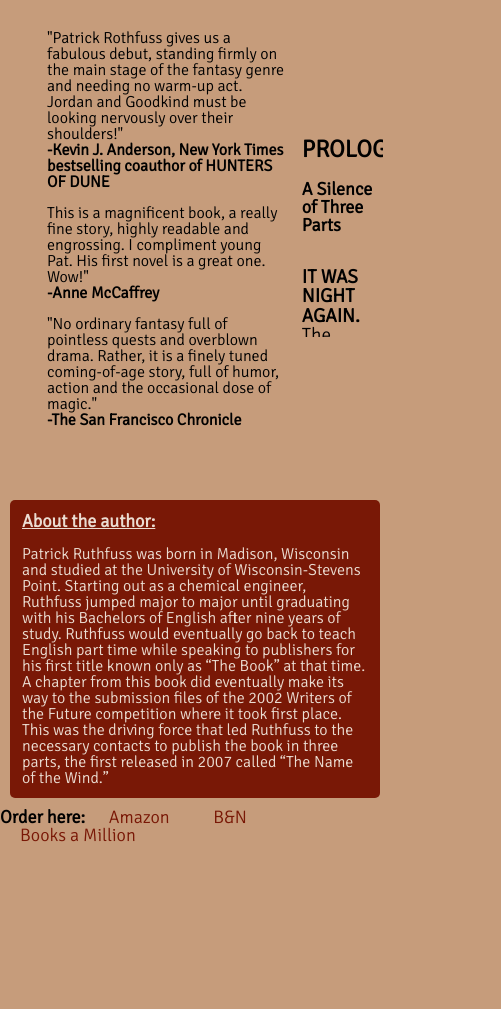
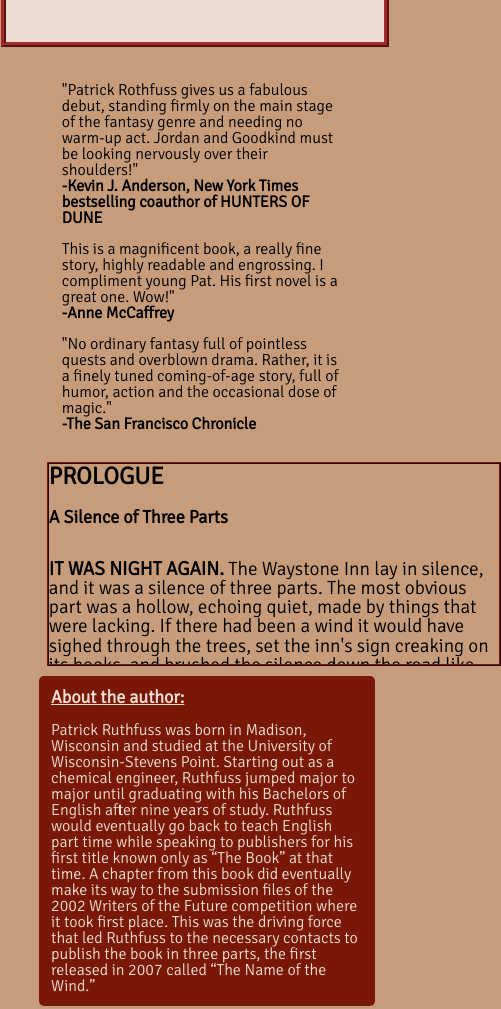
Before and after one commit to kwroldan/group-book-promo, a plain HTML site: page index.html in a window 390 px wide. Shown: the part 874-1883 px from the top of the page, 501 px wide, since content can reach past the window. Before the commit the page ends 1743 px from the top, so only its background shows below. Drawn offline with nearby package versions, Linux system fonts and the light colour scheme.

Commit message:
Add mobile formatting

```diff
--- a/index.css
+++ b/index.css
@@ -47,7 +47,7 @@ body {
 
 .wrapper img{
     width: auto;
-    height: 50%;
+    height: 350px;
     margin-left: 15px;
     padding: 16px 12px;
     object-fit: contain;
@@ -59,7 +59,7 @@ body {
 
 /*Summary at <700px viewport*/
 
-@media (max-width: 700px) {
+@media (max-width: 650px) {
     .wrapper {
         display: block;
         object-fit: contain;
@@ -68,15 +68,16 @@ body {
     }
 }
 
-@media (max-width: 700px) {
+@media (max-width: 650px) {
     .wrapper img {
         width: 50%;
         object-fit: contain;
         object-position: center;
+        margin-left: 20%;
     }
 }
 
-@media (max-width: 700px) {
+@media (max-width: 650px) {
     .summary p {
         padding: 0px;
         margin: 0px;
@@ -88,11 +89,14 @@ body {
 .reviews-prologue {
     display: flex;
     padding: 12px;
-    margin: 20px;
+    margin-top: 20px;
+    margin-bottom: 10px;
+    margin-left: auto;
+    margin-right: auto;
     text-decoration: none;
     justify-content: flex-start;
     align-items: center;
-    width: 90%;
+    width: 80%;
 }
 
 .review {
@@ -130,8 +134,7 @@ body {
 
 }
 
-
-@media (max-width:375px){
+@media (max-width: 375px){
     reviews {
         display: flex;
         padding: 12px;
@@ -139,19 +142,37 @@ body {
         text-decoration: none;
         text-align: center;
         width: 450px;
-
     }
 }
 
+@media (max-width: 650px) {
+    .reviews-prologue {
+        display: block;
+        object-fit: contain;
+        padding: 0px;
+        margin-left: 12%;
+    }
+}
+
+@media (max-width: 650px) {
+    .prologue {
+        border: ridge 2px hsl(9, 90%, 25%);
+    }
+}
 /* about the author*/
 
 .author {
     display: inline-block;
     padding: 12px;
-    margin: 10px;
+    margin-left: 25px;
+    margin-right: 25px;
+    margin-bottom: 10px;
     background-color: hsl(9, 90%, 25%);
     color: hsl(26, 40%, 87%);
     border-radius: 5px;
+    width: 80%;
+    margin-left: 10%;
+    margin-right: auto;
 }
 
 .author h2 {
@@ -165,6 +186,7 @@ body {
 .purchase {
     float:right;
     margin-bottom: 25px;
+    margin-right: 10%;
 }
 
 .purchase li:first-child {
@@ -172,7 +194,6 @@ body {
 }
 
 .purchase li {
-
     font-size: large;
     display:inline-block;
 }
@@ -187,6 +208,7 @@ body {
     text-decoration: none;
     list-style: none;
     color: hsl(9, 90%, 25%);
+    transition: color 0.5s, transform 0.5s, background-color 0.5s, border 0.5s;
 }
 
 .purchase a:hover {
@@ -194,4 +216,5 @@ body {
     color: hsl(26, 40%, 63%);
     background-color:hsl(9, 90%, 25%);
     border: solid 2px;
+    transform: scale(1.5);
 }
```
